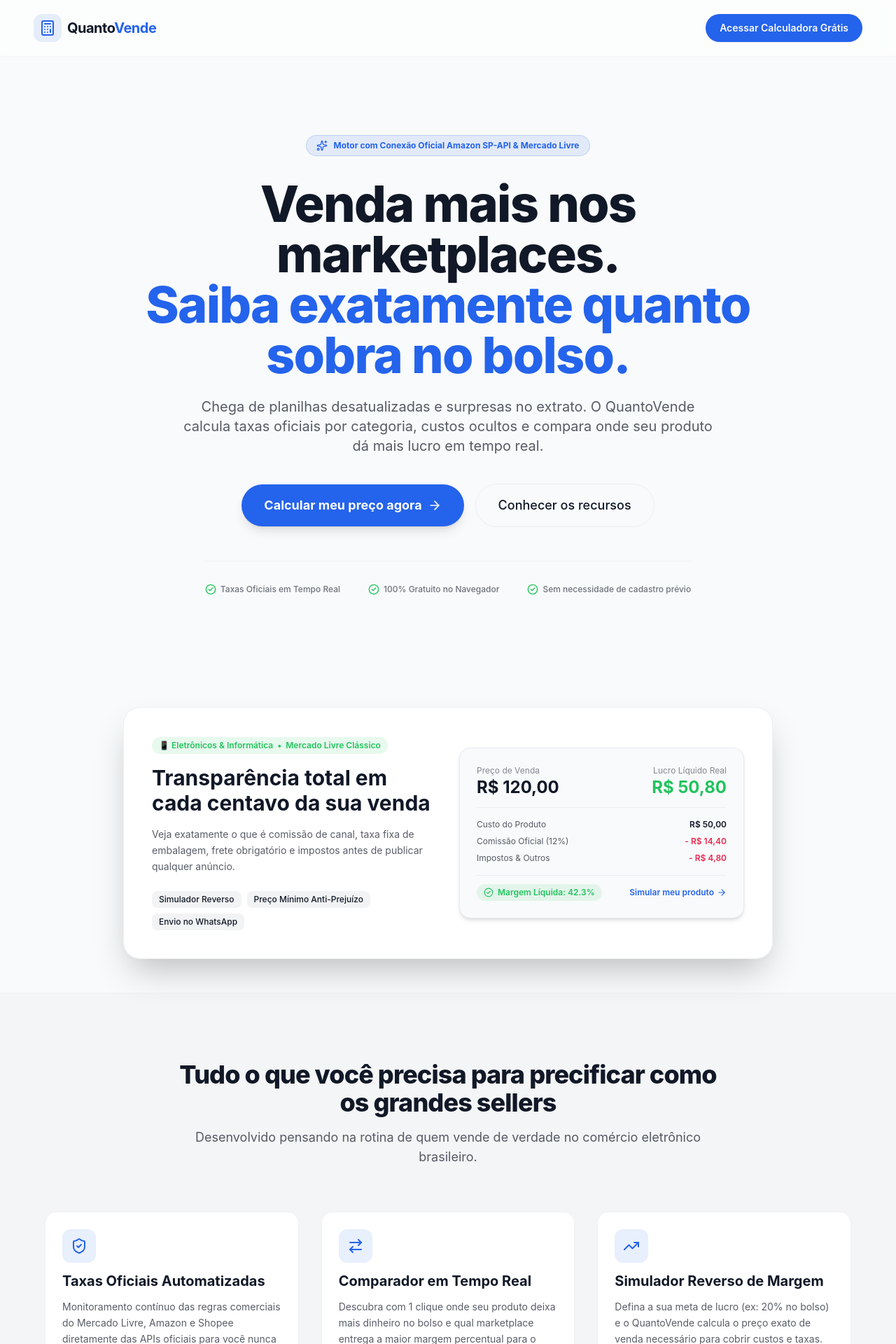
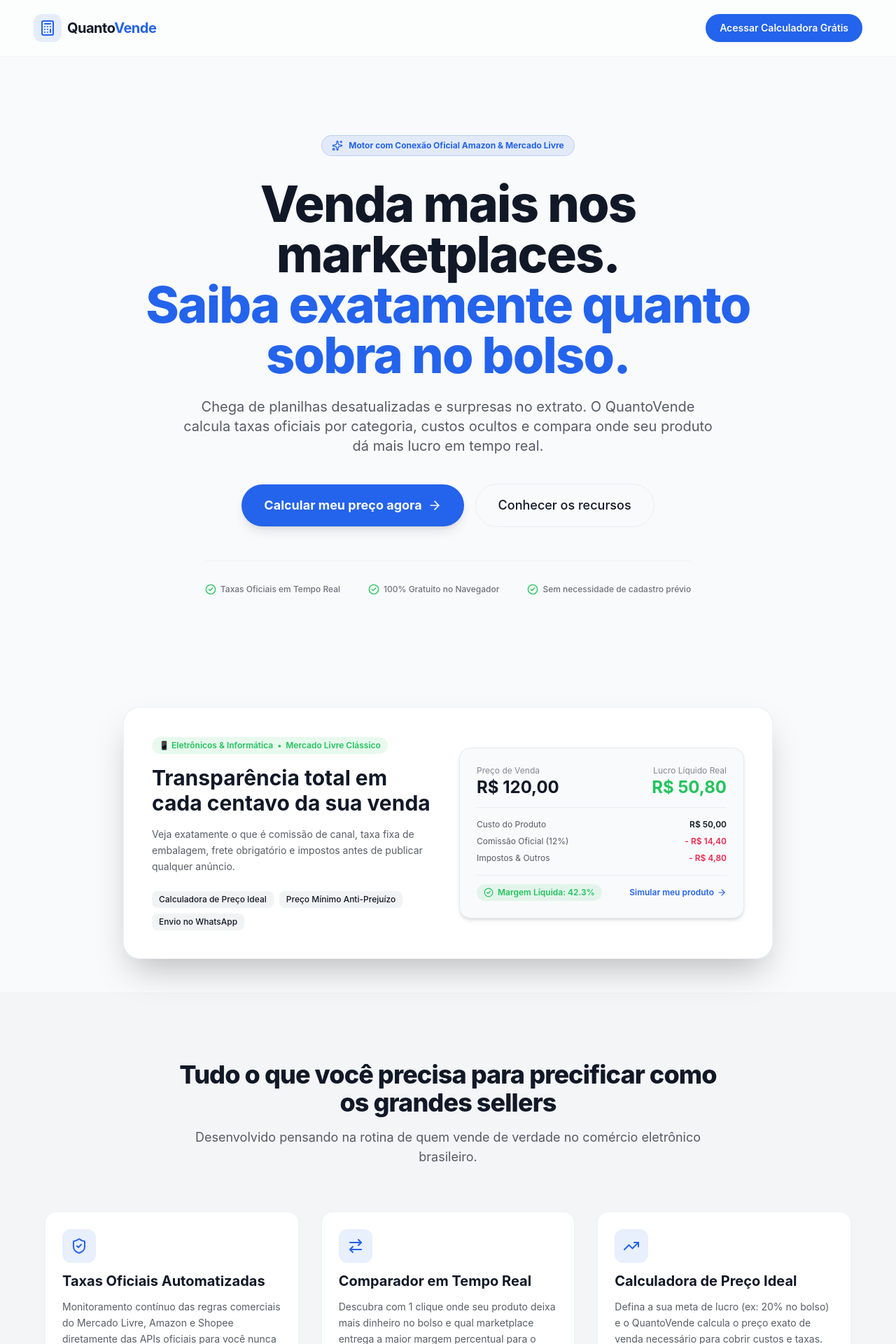
Before and after one commit to rodrigorbes-glitch/quantovende, a React (Vite) app: page / in a window 1280 px wide. Shown: the top 1920 px of the page at 70% size. Built offline with nearby package versions, Linux system fonts and the light colour scheme; no server answers; the database is empty.

Commit message:
fix(copy): remove sigla tecnica SP-API e simplifica Simulador Reverso para Calculadora de Preco Ideal

```diff
--- a/src/features/landing/LandingPage.tsx
+++ b/src/features/landing/LandingPage.tsx
@@ -31,7 +31,7 @@
         <section className="py-20 md:py-28 px-6 md:px-12 flex flex-col items-center text-center max-w-5xl mx-auto">
           <div className="inline-flex items-center gap-2 px-3.5 py-1.5 rounded-full bg-primary/10 text-primary text-xs font-bold mb-8 border border-primary/20 animate-in fade-in slide-in-from-top-2">
             <Sparkles className="w-4 h-4" />
-            <span>Motor com Conexão Oficial Amazon SP-API & Mercado Livre</span>
+            <span>Motor com Conexão Oficial Amazon & Mercado Livre</span>
           </div>
 
           <h1 className="text-4xl sm:text-6xl md:text-7xl font-extrabold tracking-tight leading-[1.1] mb-6 text-foreground">
@@ -95,7 +95,7 @@
                   Veja exatamente o que é comissão de canal, taxa fixa de embalagem, frete obrigatório e impostos antes de publicar qualquer anúncio.
                 </p>
                 <div className="pt-2 flex flex-wrap gap-2 text-xs">
-                  <span className="px-2.5 py-1 rounded-lg bg-foreground/5 font-medium">Simulador Reverso</span>
+                  <span className="px-2.5 py-1 rounded-lg bg-foreground/5 font-medium">Calculadora de Preço Ideal</span>
                   <span className="px-2.5 py-1 rounded-lg bg-foreground/5 font-medium">Preço Mínimo Anti-Prejuízo</span>
                   <span className="px-2.5 py-1 rounded-lg bg-foreground/5 font-medium">Envio no WhatsApp</span>
                 </div>
@@ -182,7 +182,7 @@
                 <div className="w-12 h-12 rounded-xl bg-primary/10 text-primary flex items-center justify-center">
                   <TrendingUp className="w-6 h-6" />
                 </div>
-                <h3 className="text-xl font-bold">Simulador Reverso de Margem</h3>
+                <h3 className="text-xl font-bold">Calculadora de Preço Ideal</h3>
                 <p className="text-foreground/70 text-sm leading-relaxed">
                   Defina a sua meta de lucro (ex: 20% no bolso) e o QuantoVende calcula o preço exato de venda necessário para cobrir custos e taxas.
                 </p>
--- a/src/features/simulators/TargetPriceSimulator.tsx
+++ b/src/features/simulators/TargetPriceSimulator.tsx
@@ -57,7 +57,7 @@
         <div className="flex flex-col sm:flex-row sm:items-center justify-between gap-2">
           <CardTitle className="text-primary flex items-center gap-2 text-base sm:text-lg">
             <Target className="w-5 h-5 text-primary" />
-            <span>Simulador Reverso: Qual preço devo cobrar?</span>
+            <span>Calculadora de Preço Ideal: Qual preço devo cobrar?</span>
           </CardTitle>
           <div className="flex items-center gap-1.5 text-xs text-foreground/60 bg-background/80 px-2.5 py-1 rounded-full border border-border/60 self-start sm:self-auto">
             <span>{category.icon}</span>
```
